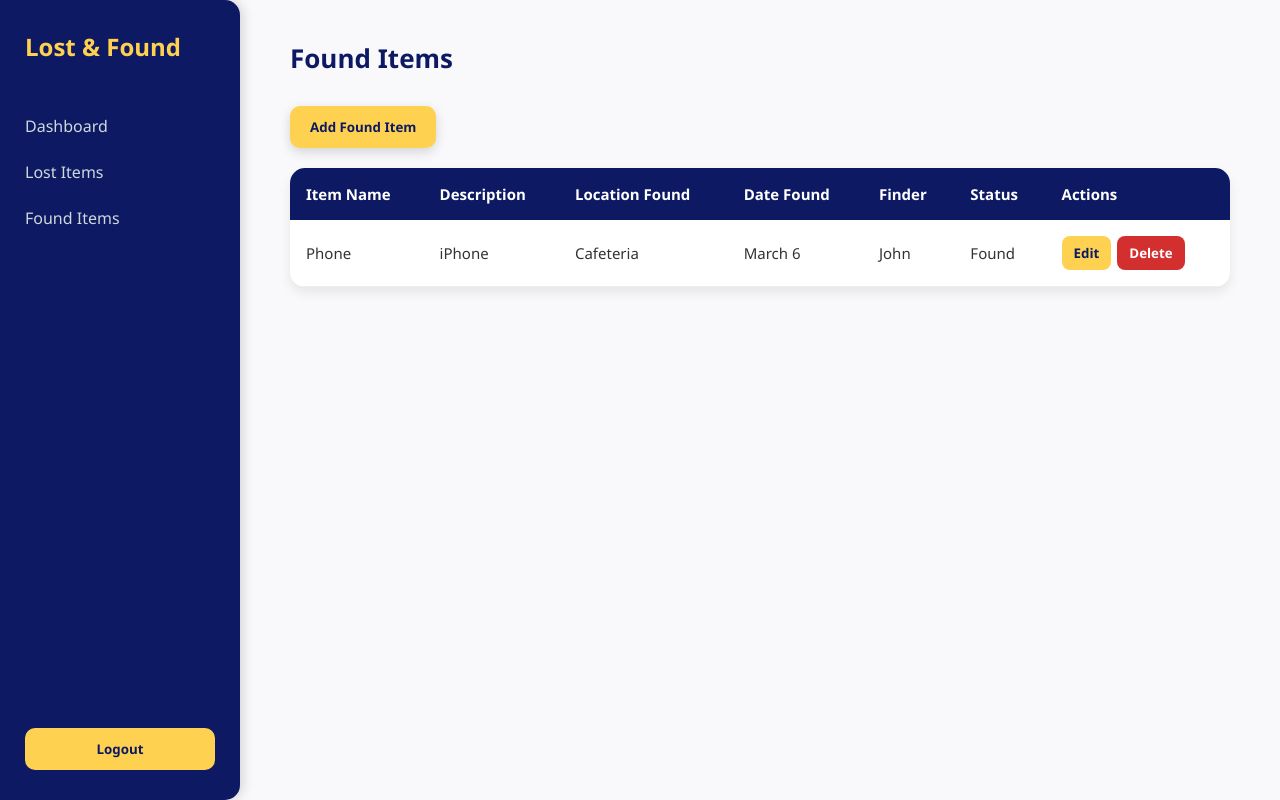
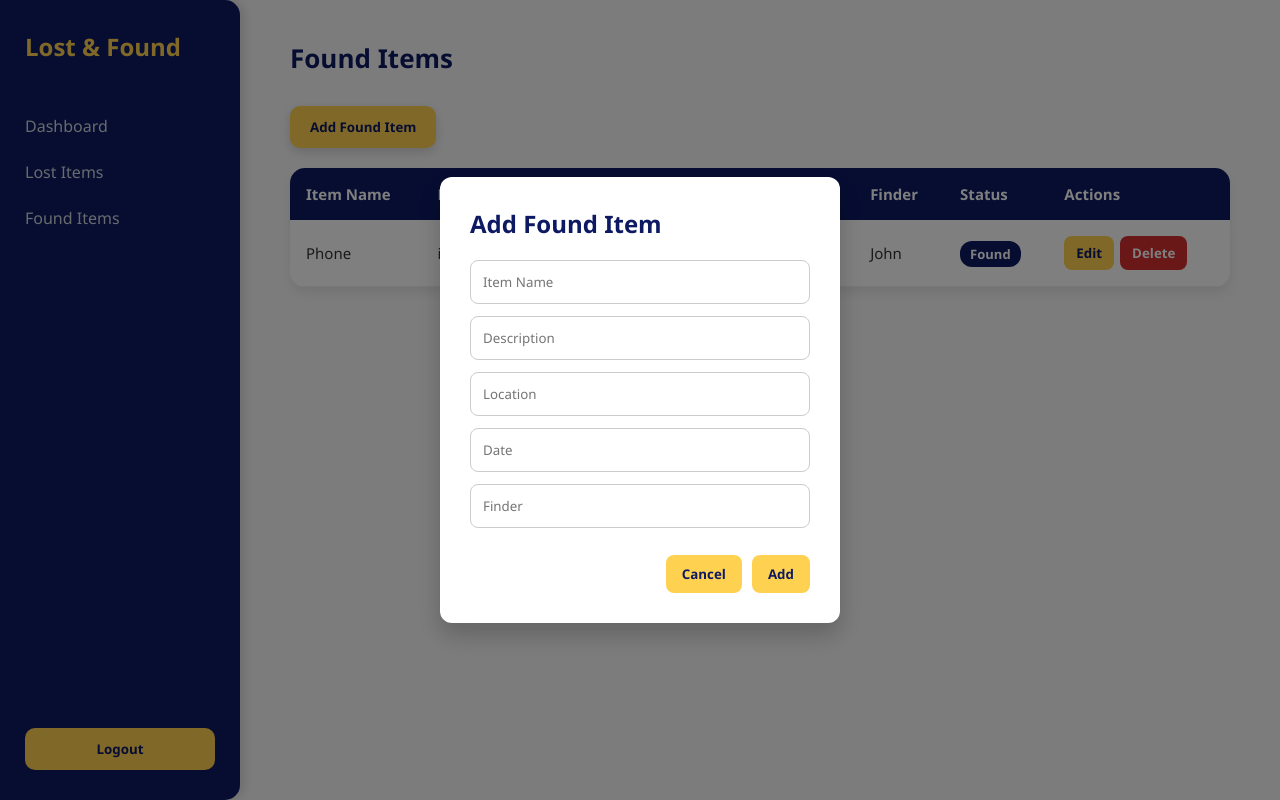
Before and after one commit to annana31/LOST-FOUND, a React (Vite) app: page /found-items in a window 1280 px wide. Both pictures are taken after a click on the button "Add Found Item". Built offline with nearby package versions, Linux system fonts and the light colour scheme.

Commit message:
adjust napod

```diff
--- a/src/pages/FoundItems.jsx
+++ b/src/pages/FoundItems.jsx
@@ -1,20 +1,84 @@
 import Navbar from "../components/Navbar";
+import { useState } from "react";
 
 function FoundItems() {
+  const [items, setItems] = useState([
+    {
+      id: 1,
+      name: "Phone",
+      description: "iPhone",
+      location: "Cafeteria",
+      date: "March 6",
+      finder: "John",
+      status: "Found"
+    }
+  ]);
+
+  // Modal states
+  const [showEdit, setShowEdit] = useState(false);
+  const [showDelete, setShowDelete] = useState(false);
+  const [currentItem, setCurrentItem] = useState(null);
+
+  const [form, setForm] = useState({
+    name: "",
+    description: "",
+    location: "",
+    date: "",
+    finder: ""
+  });
+
+  // Open edit modal
+  const openEdit = (item) => {
+    setCurrentItem(item);
+    setForm({
+      name: item.name,
+      description: item.description,
+      location: item.location,
+      date: item.date,
+      finder: item.finder
+    });
+    setShowEdit(true);
+  };
+
+  // Save edit
+  const saveEdit = () => {
+    const updatedItems = items.map(i => i.id === currentItem.id ? { ...i, ...form } : i);
+    setItems(updatedItems);
+    setShowEdit(false);
+  };
+
+  // Open delete modal
+  const openDelete = (item) => {
+    setCurrentItem(item);
+    setShowDelete(true);
+  };
+
+  const confirmDelete = () => {
+    setItems(items.filter(i => i.id !== currentItem.id));
+    setShowDelete(false);
+  };
+
+  const getStatusClass = (status) => {
+    switch(status){
+      case "Lost": return "status-lost";
+      case "Found": return "status-found";
+      case "Returned": return "status-returned";
+      default: return "";
+    }
+  };
 
   return (
     <div className="container">
-
       <Navbar />
 
       <div className="content">
-
         <h1>Found Items</h1>
 
-        <button className="add-btn">Add Found Item</button>
+        <button className="add-btn" onClick={() => openEdit({id:null, name:"", description:"", location:"", date:"", finder:"", status:"Found"})}>
+          Add Found Item
+        </button>
 
         <table>
-
           <thead>
             <tr>
               <th>Item Name</th>
@@ -28,26 +92,63 @@ function FoundItems() {
           </thead>
 
           <tbody>
-
-            <tr>
-              <td>Phone</td>
-              <td>iPhone</td>
-              <td>Cafeteria</td>
-              <td>March 6</td>
-              <td>John</td>
-              <td>Found</td>
-              <td>
-                <button>Edit</button>
-                <button>Delete</button>
-              </td>
-            </tr>
-
+            {items.map(item => (
+              <tr key={item.id}>
+                <td>{item.name}</td>
+                <td>{item.description}</td>
+                <td>{item.location}</td>
+                <td>{item.date}</td>
+                <td>{item.finder}</td>
+                <td>
+                  <span className={`status-badge ${getStatusClass(item.status)}`}>
+                    {item.status}
+                  </span>
+                </td>
+                <td>
+                  <button onClick={() => openEdit(item)}>Edit</button>
+                  <button onClick={() => openDelete(item)}>Delete</button>
+                </td>
+              </tr>
+            ))}
           </tbody>
-
         </table>
-
       </div>
 
+      {/* EDIT / ADD MODAL */}
+      {showEdit && (
+        <div className="modal-overlay">
+          <div className="modal">
+            <h2>{currentItem.id ? "Edit Item" : "Add Found Item"}</h2>
+            <input placeholder="Item Name" value={form.name} onChange={e=>setForm({...form,name:e.target.value})}/>
+            <input placeholder="Description" value={form.description} onChange={e=>setForm({...form,description:e.target.value})}/>
+            <input placeholder="Location" value={form.location} onChange={e=>setForm({...form,location:e.target.value})}/>
+            <input placeholder="Date" value={form.date} onChange={e=>setForm({...form,date:e.target.value})}/>
+            <input placeholder="Finder" value={form.finder} onChange={e=>setForm({...form,finder:e.target.value})}/>
+            <div style={{marginTop:"15px", display:"flex", gap:"10px", justifyContent:"flex-end"}}>
+              <button onClick={()=>setShowEdit(false)}>Cancel</button>
+              <button onClick={()=>{
+                if(currentItem.id===null){
+                  setItems([{...form,id:Date.now(),status:"Found"},...items]);
+                } else saveEdit();
+              }}>{currentItem.id ? "Save" : "Add"}</button>
+            </div>
+          </div>
+        </div>
+      )}
+
+      {/* DELETE MODAL */}
+      {showDelete && (
+        <div className="modal-overlay">
+          <div className="modal">
+            <h2>Confirm Delete</h2>
+            <p>Are you sure you want to delete <strong>{currentItem.name}</strong>?</p>
+            <div style={{marginTop:"15px", display:"flex", gap:"10px", justifyContent:"flex-end"}}>
+              <button onClick={()=>setShowDelete(false)}>Cancel</button>
+              <button onClick={confirmDelete}>Delete</button>
+            </div>
+          </div>
+        </div>
+      )}
     </div>
   );
 }
--- a/src/style.css
+++ b/src/style.css
@@ -293,3 +293,52 @@ table button:last-child{
 table button:last-child:hover{
   background:#b71c1c;
 }
+
+/* MODAL OVERLAY */
+.modal-overlay{
+  position:fixed;
+  top:0; left:0;
+  width:100vw; height:100vh;
+  background:rgba(0,0,0,0.5);
+  display:flex;
+  justify-content:center;
+  align-items:center;
+  z-index:1000;
+}
+
+/* MODAL BOX */
+.modal{
+  background:white;
+  padding:30px;
+  width:400px;
+  border-radius:12px;
+  box-shadow:0 12px 25px rgba(0,0,0,0.2);
+}
+
+.modal h2{
+  margin-bottom:20px;
+  color:#0D1A63;
+}
+
+.modal input{
+  width:100%;
+  padding:12px;
+  margin-bottom:12px;
+  border:1px solid #ccc;
+  border-radius:8px;
+}
+
+.modal button{
+  padding:10px 16px;
+  border:none;
+  border-radius:8px;
+  cursor:pointer;
+  font-weight:600;
+  background:#FFD150;
+  color:#0D1A63;
+  transition:0.3s;
+}
+
+.modal button:hover{
+  background:#e6c000;
+}
```
